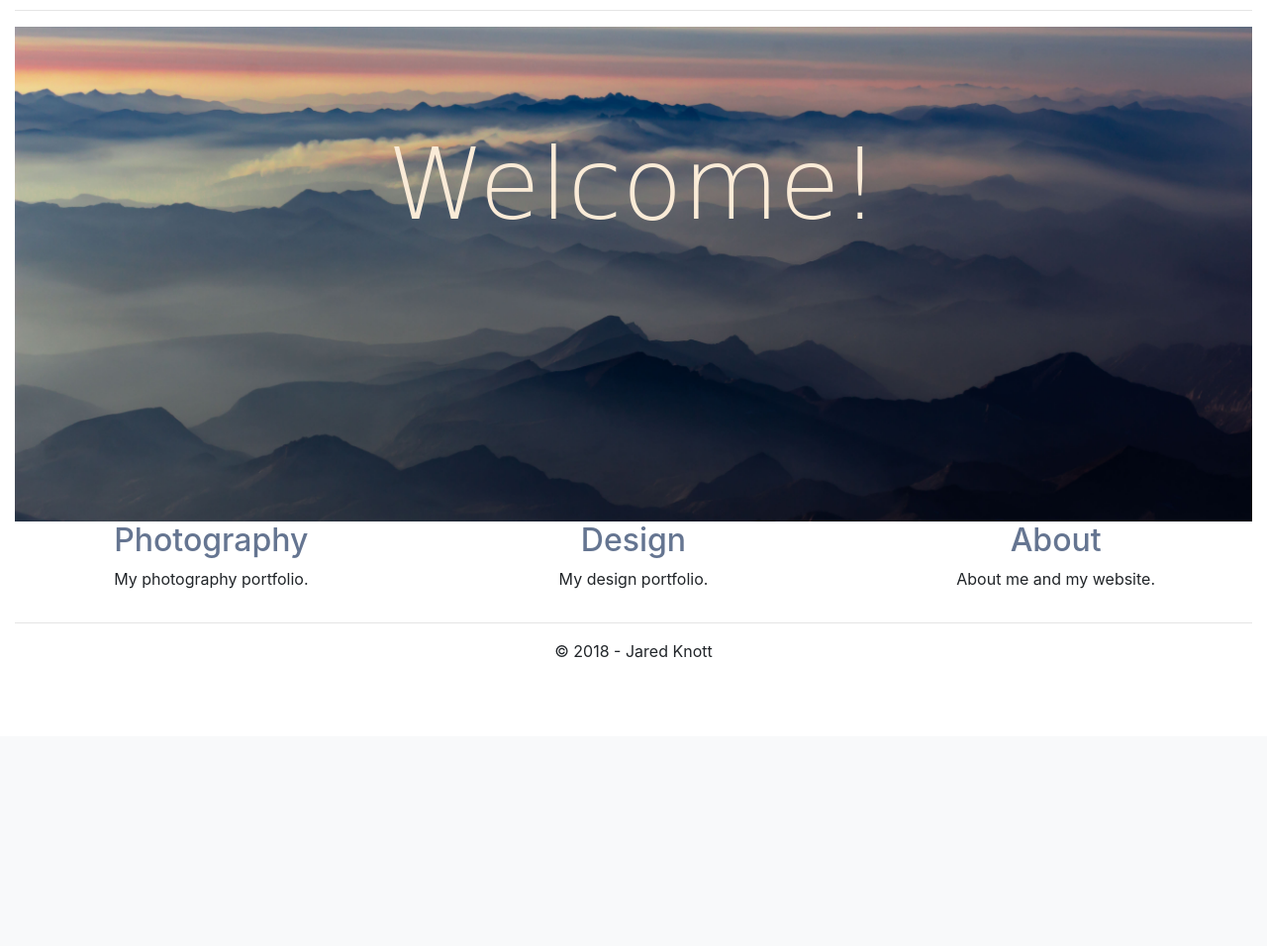
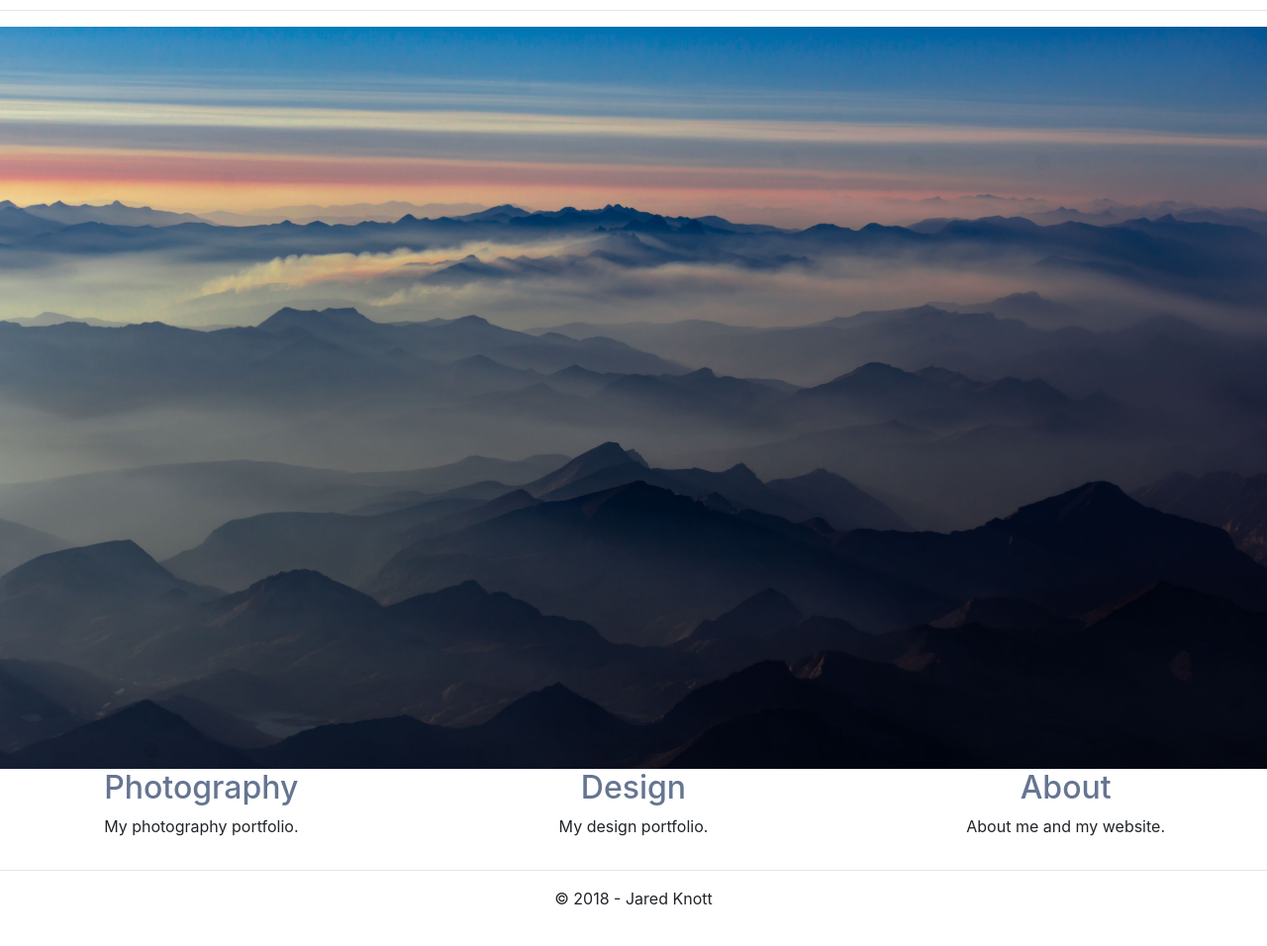
Before and after one commit to ShoeShine9/FullSite, a Django app: page / in a window 1280 px wide. Shown: the part 56-1012 px from the top of the page at 99% size. Before the commit the page ends 721 px from the top, so only its background shows below. Run offline with Django 3.2, Linux system fonts and the light colour scheme; some libraries are stand-ins or nearby versions.

Commit message:
minor changes to home page

```diff
--- a/app/static/app/content/site.css
+++ b/app/static/app/content/site.css
@@ -1,3 +1,8 @@
+html, body {
+	margin: 0;
+	padding: 0;
+}
+
 body {
     padding-top: 50px;
     padding-bottom: 20px;
@@ -49,8 +54,11 @@ input[type="checkbox"].input-validation-error {
    background-image: url("/static/app/images/mainbackground.jpg");
    background-position: center;
    background-size: cover;
-   height: 500px;
+   min-height: 750px;
+   width: 100%;
    margin: 0 0;
+   padding: 0 0;
+   overflow-x: hidden;
 }
 
 .welcome_main h1 {
--- a/app/templates/app/index.html
+++ b/app/templates/app/index.html
@@ -3,9 +3,9 @@
 {% block content %}
 
 
-<div class="welcome_main">
-    <h1 align="center">Welcome!</h1>
-</div>
+<div class="welcome_main"> </div>
+
+
 
 <div class="row">
     <div class="col-md-4">
--- a/app/templates/app/layout.html
+++ b/app/templates/app/layout.html
@@ -40,11 +40,11 @@
       </nav>
     </header>
 
-    <div class="container-fluid body-content">
-        <hr/>
-        {% block content %}{% endblock %}
-        <hr/>
-    </div>
+
+    <hr/>
+    {% block content %}{% endblock %}
+    <hr/>
+
 
     <div class="container-fluid body-content">
         <footer>
```
